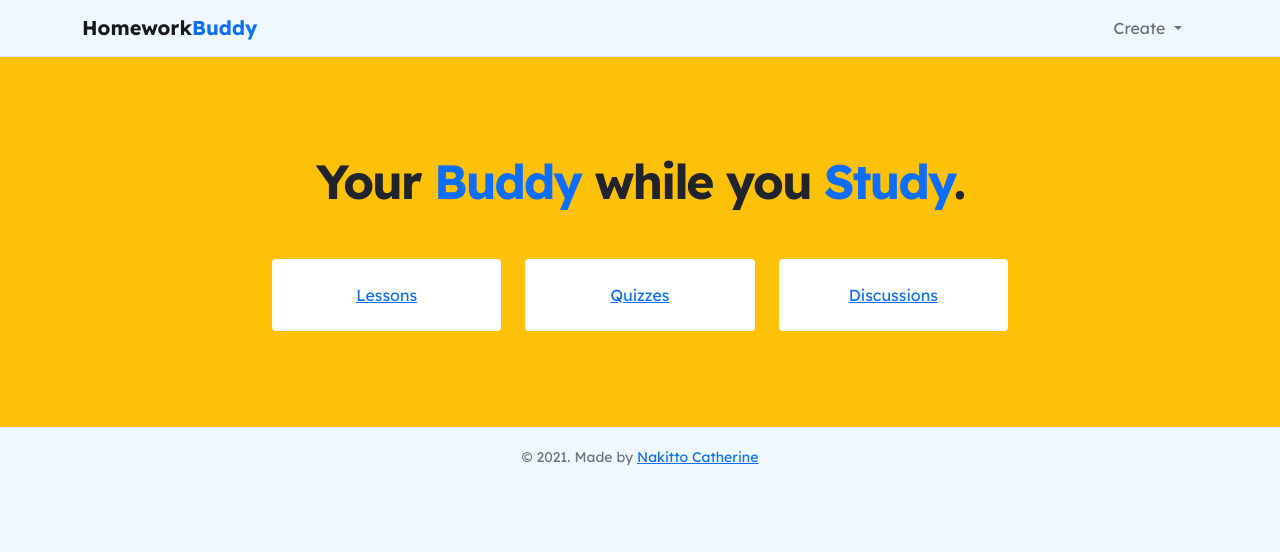
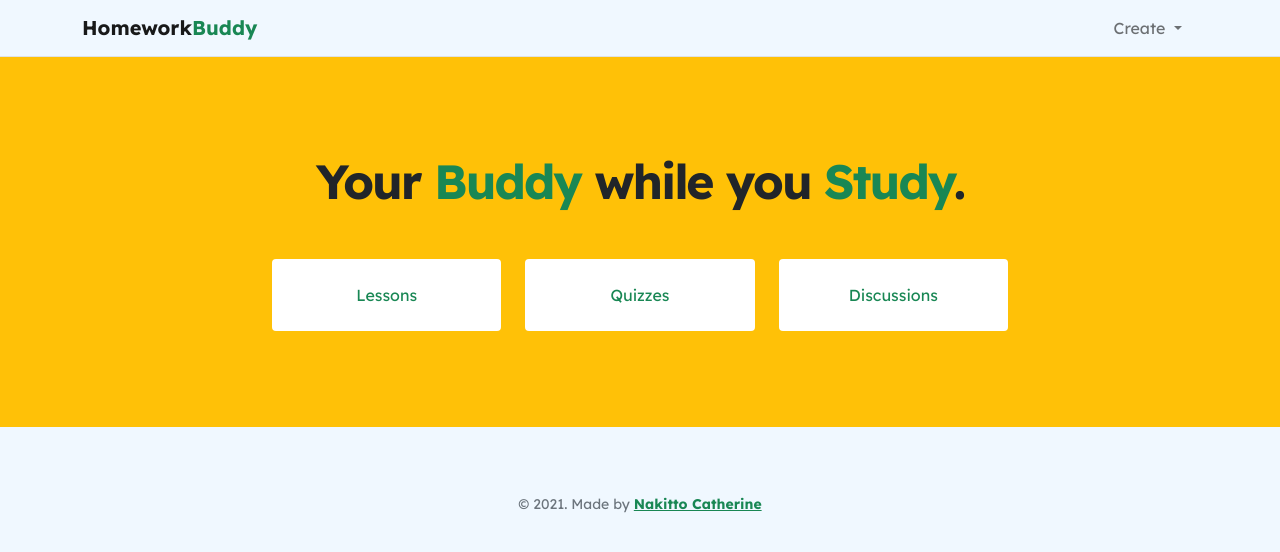
Before and after one commit to Cathella/homework_buddy, a website built with webpack: page src/index.html in a window 1280 px wide. Built offline with nearby package versions, Linux system fonts and the light colour scheme.

Commit message:
change span text color

```diff
--- a/src/index.html
+++ b/src/index.html
@@ -10,7 +10,7 @@
 <body>
   <nav class="navbar navbar-expand-lg navbar-light border-bottom">
     <div class="container">
-      <a class="navbar-brand fw-bold" href="#">Homework<span class="text-primary">Buddy</span></a>
+      <a class="navbar-brand fw-bold" href="#">Homework<span class="text-success">Buddy</span></a>
       <button class="navbar-toggler" type="button" data-bs-toggle="collapse" data-bs-target="#navbarSupportedContent" aria-controls="navbarSupportedContent" aria-expanded="false" aria-label="Toggle navigation">
         <span class="navbar-toggler-icon"></span>
       </button>
@@ -38,18 +38,18 @@
       <div class="row">
         <div class="col-lg-8 mx-auto">
           <h1 class="mb-5 fw-bold">
-            Your <span class="text-primary">Buddy</span>
-            while you <span class="text-primary">Study</span>.
+            Your <span class="text-success">Buddy</span>
+            while you <span class="text-success">Study</span>.
           </h1>
           <div class="row">
             <div class="col-lg-4">
-              <a href="#" class="card border-0 py-4">Lessons</a>
+              <a href="#" class="card border-0 py-4 text-decoration-none text-success">Lessons</a>
             </div>
             <div class="col-lg-4">
-              <a href="#" class="card border-0 py-4">Quizzes</a>
+              <a href="#" class="card border-0 py-4 text-decoration-none text-success">Quizzes</a>
             </div>
             <div class="col-lg-4">
-              <a href="#" class="card border-0 py-4">Discussions</a>
+              <a href="#" class="card border-0 py-4 text-decoration-none text-success">Discussions</a>
             </div>
           </div>
         </div>
@@ -57,8 +57,10 @@
     </div>
   </header>
 
-  <footer class="py-3 border-top text-center">
-    <small class="text-muted">&copy; 2021. Made by <a href="https://cathella.github.io/my-portfolio/" target="_blank">Nakitto Catherine</a></small>
+  <main class="container" id="requested-content"></main>
+
+  <footer class="py-3 text-center mt-5">
+    <small class="text-muted">&copy; 2021. Made by <a href="https://cathella.github.io/my-portfolio/" target="_blank" class="text-success fw-bold">Nakitto Catherine</a></small>
   </footer>
 </body>
 <script src="https://cdn.jsdelivr.net/npm/bootstrap@5.0.2/dist/js/bootstrap.bundle.min.js" integrity="sha384-MrcW6ZMFYlzcLA8Nl+NtUVF0sA7MsXsP1UyJoMp4YLEuNSfAP+JcXn/tWtIaxVXM" crossorigin="anonymous"></script>
```
